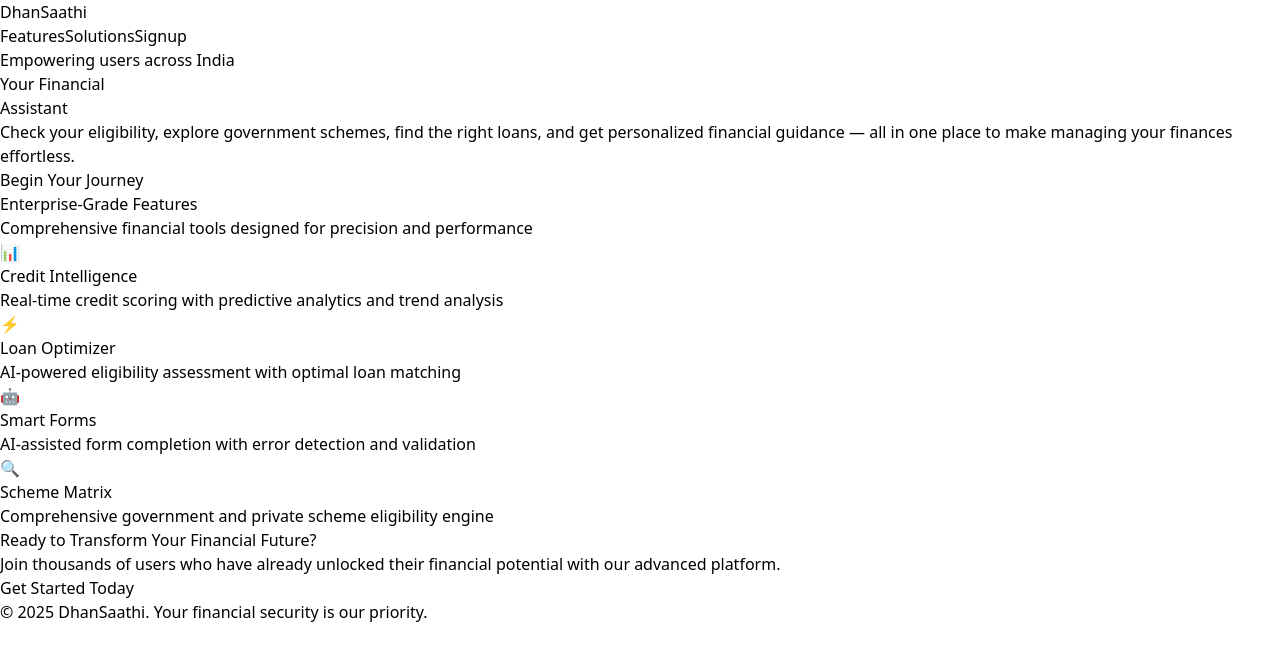
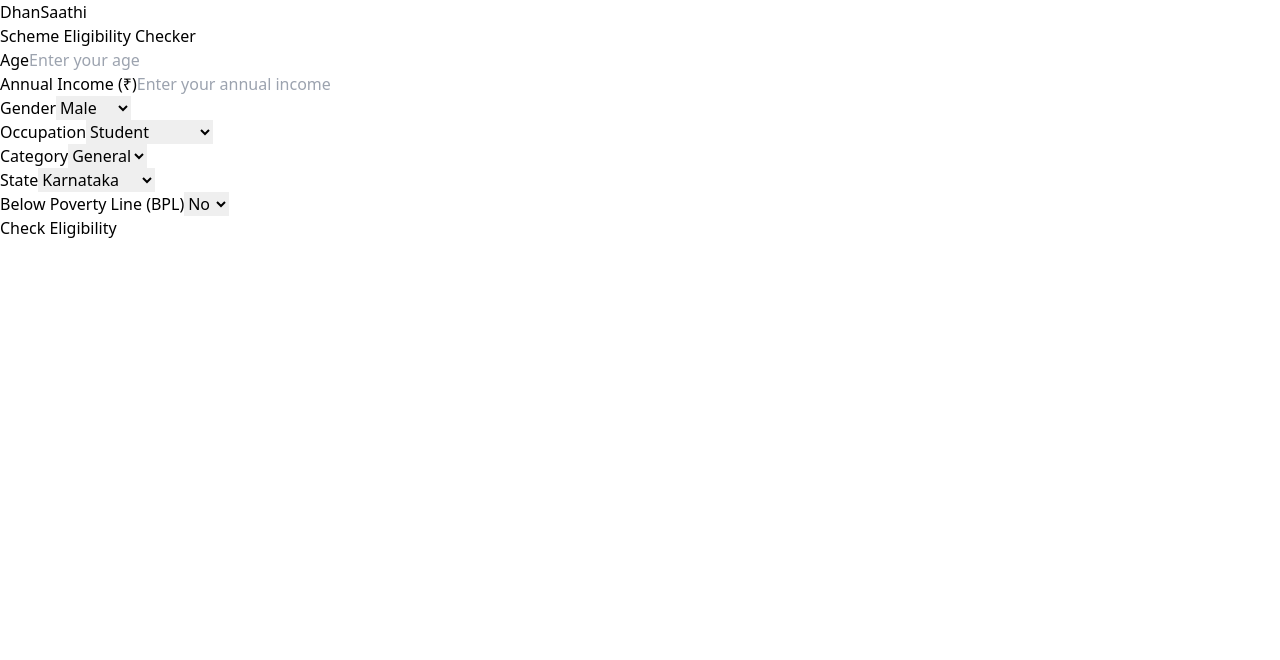
Before and after one commit to ACEathon-2025/Team-32, a React app in the folder DhanSaathi/frontend/: page /scheme-checker in a window 1280 px wide. Shown: the top 660 px of the page. Built offline with nearby package versions, Linux system fonts and the light colour scheme; the HTML template or start-up script is replaced by a standard one.

Commit message:
add loan.json with initial loan data

```diff
--- a/DhanSaathi/frontend/src/App.tsx
+++ b/DhanSaathi/frontend/src/App.tsx
@@ -1,8 +1,32 @@
+import { BrowserRouter as Router, Routes, Route } from "react-router-dom";
+import AuthModals from "./pages/AuthModals";
+import Dashboard from "./pages/Dashboard";
+import LoanEligibility from "./pages/LoanEligibility";
+import SchemeChecker from "./pages/SchemeChecker";
+import FormHelper from "./pages/FormHelper";
+import HomePage from "./pages/HomePage";
+import { Toaster } from "sonner";
 
-import HomePage from "./pages/HomePage";
 
 function App() {
-  return <HomePage />;
+  return (
+    <>
+      <Toaster position="top-center" />
+      <Router>
+        <Routes>
+          <Route path="/" element={<HomePage />} />
+          <Route path="/auth" element={<AuthModals />} />
+          <Route path="/dashboard" element={<Dashboard />} />
+          <Route path="/eligibility" element={<LoanEligibility />} />
+          <Route path="/scheme-checker" element={<SchemeChecker />} />
+          <Route path="/form-helper" element={<FormHelper />} />
+
+
+
+        </Routes>
+      </Router>
+    </>
+  );
 }
 
 export default App;
--- /dev/null
+++ b/DhanSaathi/frontend/src/data/schemes.json
@@ -0,0 +1,85 @@
+[
+  {
+    "id": "1",
+    "name": "PM Kisan Yojana",
+    "description": "Provides income support to small and marginal farmers. Available for both BPL and APL farmers within income limits.",
+    "eligibility": {
+      "occupation": ["farmer"],
+      "maxIncome": 300000
+    },
+    "url": "https://pmkisan.gov.in/"
+  },
+  {
+    "id": "2",
+    "name": "PM Ujjwala Yojana",
+    "description": "Provides free LPG gas connections to women from BPL households.",
+    "eligibility": {
+      "gender": ["female"],
+      "bplOnly": true
+    },
+    "url": "https://pmuy.gov.in/"
+  },
+  {
+    "id": "3",
+    "name": "National Scholarship Portal (CSSS)",
+    "description": "Scholarship for students pursuing higher education from economically weaker families.",
+    "eligibility": {
+      "occupation": ["student"],
+      "maxIncome": 200000,
+      "maxAge": 25
+    },
+    "url": "https://scholarships.gov.in/"
+  },
+  {
+    "id": "4",
+    "name": "PM Mudra Loan Scheme",
+    "description": "Loans up to ₹10 lakh for small business owners, self-employed individuals, and entrepreneurs (APL and BPL both).",
+    "eligibility": {
+      "occupation": ["entrepreneur", "self-employed", "gig"],
+      "maxIncome": 1200000,
+      "minAge": 18
+    },
+    "url": "https://www.mudra.org.in/"
+  },
+  {
+    "id": "5",
+    "name": "Stand-Up India Scheme",
+    "description": "Provides financial support for SC/ST and women entrepreneurs to start new businesses.",
+    "eligibility": {
+      "occupation": ["entrepreneur"],
+      "gender": ["female", "male"],
+      "minAge": 18
+    },
+    "url": "https://www.standupmitra.in/"
+  },
+  {
+    "id": "6",
+    "name": "National Family Benefit Scheme (NFBS)",
+    "description": "One-time financial assistance for BPL families on the death of the primary breadwinner.",
+    "eligibility": {
+      "bplOnly": true,
+      "minAge": 18
+    },
+    "url": "https://nsap.nic.in/"
+  },
+  {
+    "id": "7",
+    "name": "PM KUSUM (Solar Pump Scheme)",
+    "description": "Subsidy for farmers to install solar pumps — applicable to both BPL and APL farmers.",
+    "eligibility": {
+      "occupation": ["farmer"],
+      "minAge": 18
+    },
+    "url": "https://pmmodiyojana.in/pm-kusum-scheme/"
+  },
+  {
+    "id": "8",
+    "name": "Indira Gandhi National Old Age Pension Scheme (IGNOAPS)",
+    "description": "Monthly pension to BPL citizens aged 60 years and above.",
+    "eligibility": {
+      "bplOnly": true,
+      "minAge": 60
+    },
+    "url": "https://nsap.nic.in/"
+  }
+]
```
Also changed, not shown: DhanSaathi/frontend/public/loan.json (added, +70 -0 lines).
